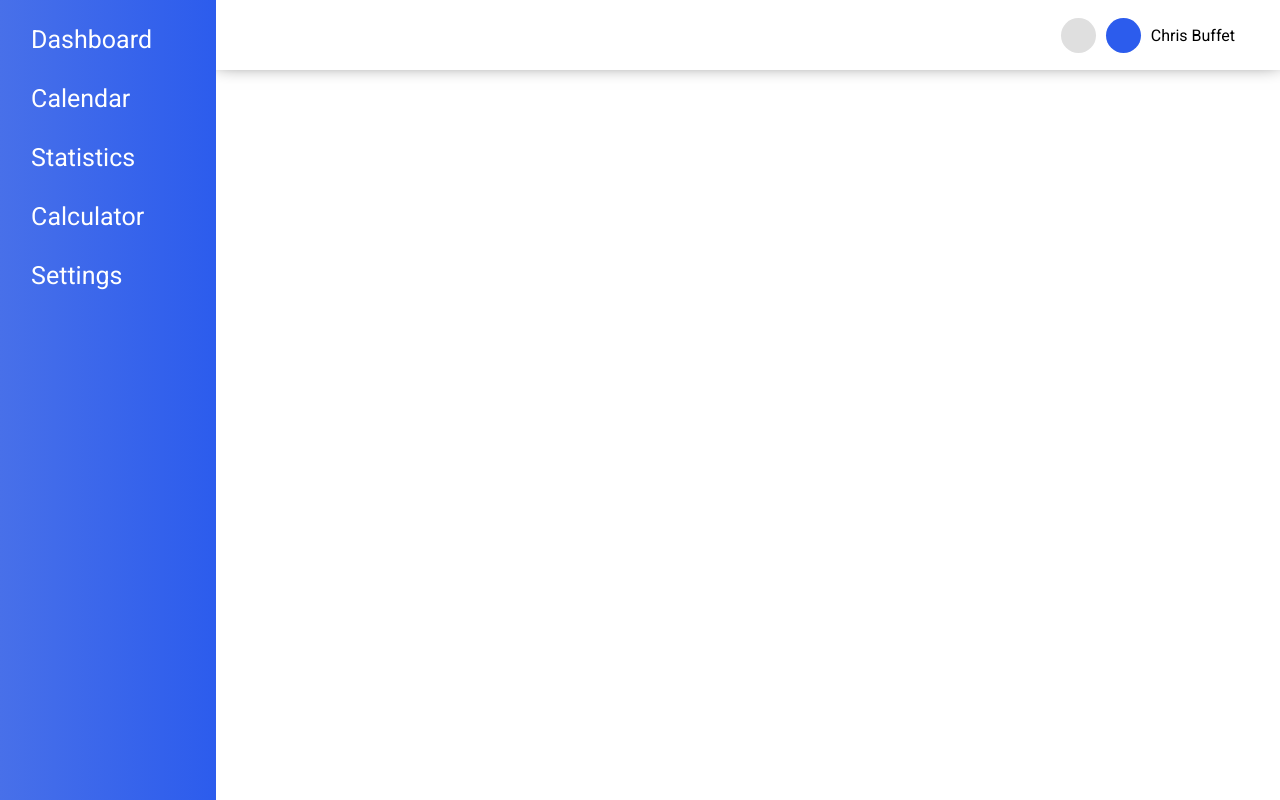
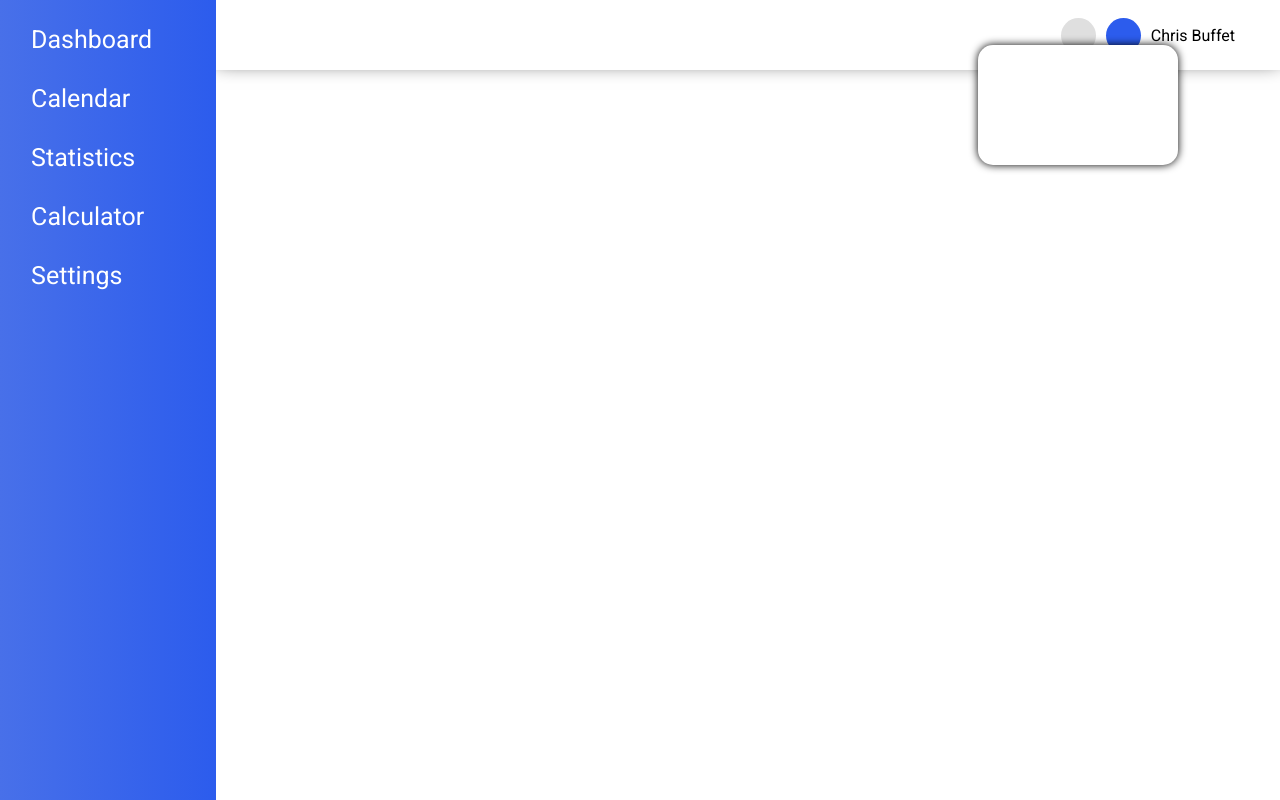
Before and after one commit to driehoeken/nutrition-tracker, a React (Create React App) app: page / in a window 1280 px wide. Built offline with nearby package versions, Linux system fonts and the light colour scheme; some icons are missing.

Commit message:
dropdown

```diff
--- /dev/null
+++ b/src/components/menu/Dropdown.css
@@ -0,0 +1,24 @@
+.dropdown {
+    width: 200px;
+    height: 120px;
+    background-color: #fff;
+    border-radius: 15px;
+    -webkit-box-shadow: 0px 0px 8px 0px #000000;
+    box-shadow: 0px 0px 8px 0px #000000;
+    position: relative;
+    top: 80px;
+    left: 127.5px;
+    transition: all 0.2s ease-out;
+    transform: translateY(-10px);
+    display: block;
+}
+.dropdown.hidden {
+    display: none;
+}
+.dropdown.visually-hidden {
+    opacity: 0;
+}
+.dropdown.active {
+    opacity: 1;
+    transform: translateY(0);
+}
--- /dev/null
+++ b/src/components/menu/Dropdown.js
@@ -0,0 +1,7 @@
+import "./Dropdown.css";
+
+const Dropdown = (props) => {
+    return <div className="dropdown" id={`dropdown-${props.id}`}></div>;
+};
+
+export default Dropdown;
--- a/src/components/nav/Nav.js
+++ b/src/components/nav/Nav.js
@@ -1,14 +1,42 @@
+import Dropdown from "../menu/Dropdown";
 import styles from "./Nav.module.css";
 
 const Nav = () => {
+    const navButtonHandler = (dropdownID) => {
+        const dropdownEl = document.getElementById(`dropdown-${dropdownID}`);
+        if (dropdownEl.classList.contains("hidden")) {
+            dropdownEl.classList.remove("hidden");
+            setTimeout(() => {
+                dropdownEl.classList.remove("visually-hidden");
+            }, 20);
+        } else {
+            dropdownEl.classList.add("visually-hidden");
+            dropdownEl.addEventListener(
+                "transitionend",
+                () => {
+                    dropdownEl.classList.add("hidden");
+                },
+                {
+                    capture: false,
+                    once: true,
+                    passive: false,
+                }
+            );
+        }
+    };
     return (
         <nav>
-            <div className={styles["nav-notification"] + " center"}>
+            <Dropdown id="notification" />
+            <button
+                className={styles["nav-notification"] + " center"}
+                onClick={() => navButtonHandler("notification")}
+            >
                 <i class="fa fa-bell" aria-hidden="true"></i>
-            </div>
-            <div className={styles["nav-user-button"] + " center"}>
+            </button>
+
+            <button className={styles["nav-user-button"] + " center"}>
                 <i class="fa fa-user" aria-hidden="true"></i>
-            </div>
+            </button>
             <p className={styles["nav-user-name"]}> Chris Buffet</p>
             <div className={styles["nav-user-menu"]}>
                 <i class="fa fa-caret-down" aria-hidden="true"></i>
--- a/src/components/nav/Nav.module.css
+++ b/src/components/nav/Nav.module.css
@@ -9,12 +9,15 @@ nav {
     justify-content: right;
     gap: 10px;
 }
-
+nav > button {
+    border: none;
+}
 .nav-user-button,
 .nav-notification {
     width: 35px;
     height: 35px;
     border-radius: 50%;
+    cursor: pointer;
 }
 .nav-notification {
     background-color: rgb(223, 223, 223);
@@ -33,3 +36,9 @@ nav {
 .nav-user-menu {
     width: 35px;
 }
+.nav-notification:hover {
+    background-color: rgb(183, 183, 183);
+}
+.nav-user-button:hover {
+    background-color: #0e40d6;
+}
```
